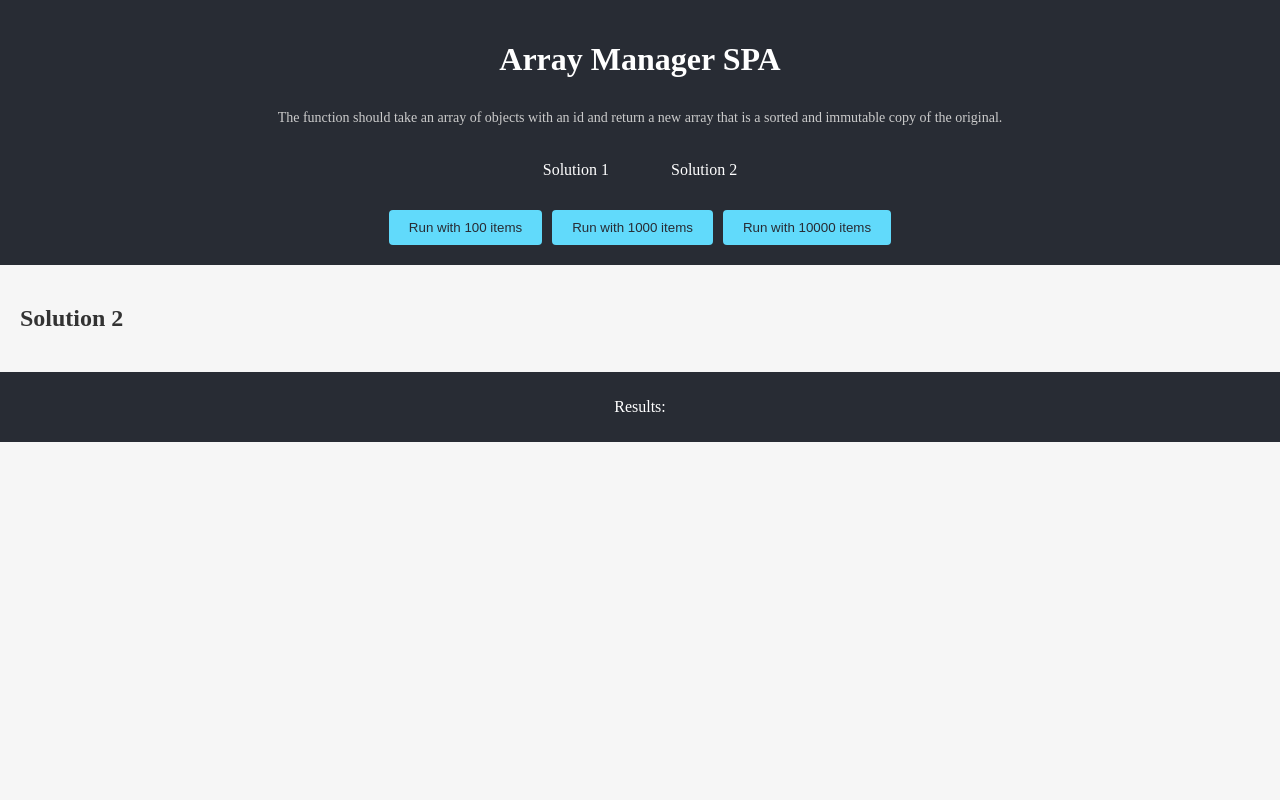
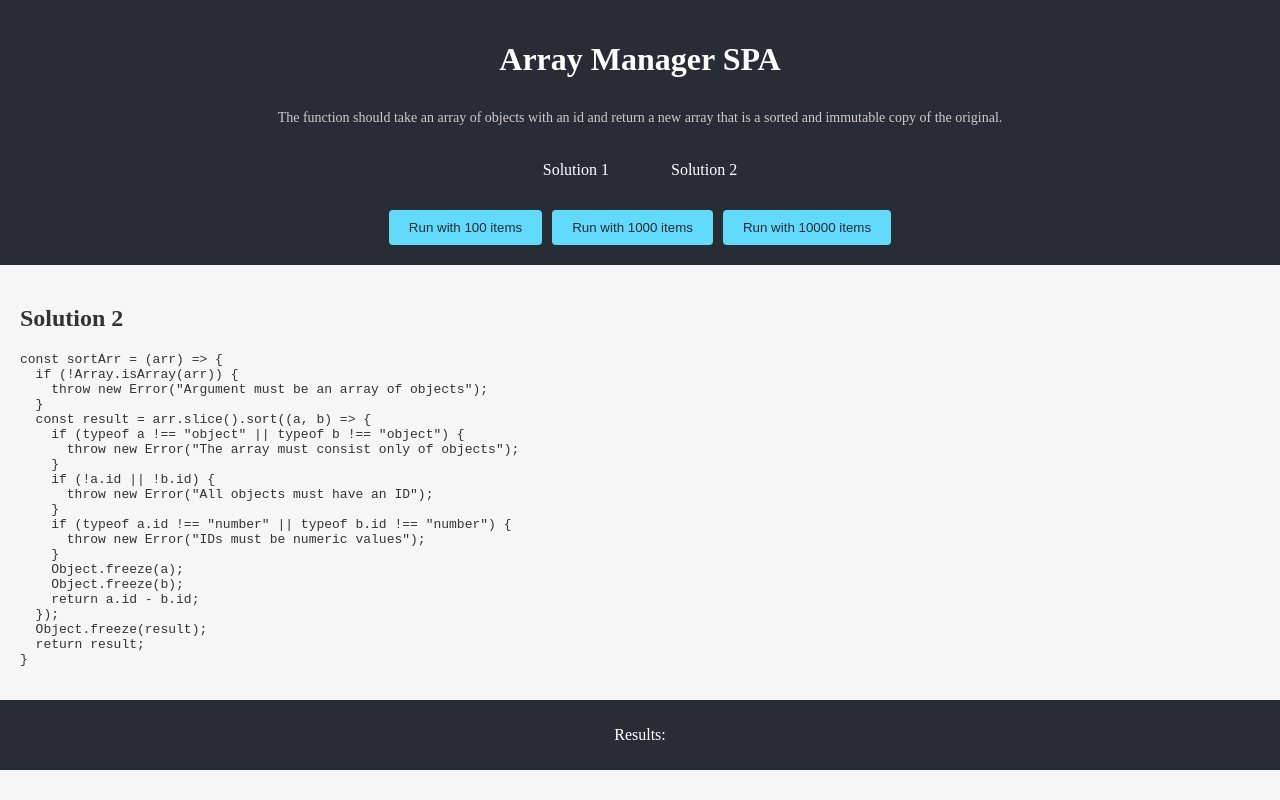
Before and after one commit to GreyHound87/array-manager, a React (Vite) app: page /solution2 in a window 1280 px wide. Built offline with nearby package versions, Linux system fonts and the light colour scheme.

Commit message:
added second solution variant

```diff
--- a/src/components/Solution1/Solution1.jsx
+++ b/src/components/Solution1/Solution1.jsx
@@ -1,37 +1,12 @@
 import React from 'react';
+import { sortArr1 } from './sortArr1';
 
 export function Solution1() {
-    const codeString = `const sortArr = (arr) => {
-    if (!Array.isArray(arr)) {
-        throw new Error('Argument must be an array of objects');
-    }
-    const sortedArr = [];
-    for (let i = 0; i < arr.length; i++) {
-        if (typeof arr[i] !== 'object') {
-            throw new Error('The array must consist only of objects');
-        }
-        if (!arr[i].id) {
-            throw new Error('All objects must have an ID');
-        }
-        if (typeof arr[i].id !== 'number') {
-            throw new Error('IDs must be numeric values');
-        }
-        if (sortedArr[arr[i].id]) {
-            throw new Error('Multiple array objects have the same ID');
-        }
-        sortedArr[arr[i].id] = structuredClone(arr[i]);
-        Object.freeze(sortedArr[arr[i].id]);
-    }
-    const result = sortedArr.flat();
-    Object.freeze(result);
-    return result;
-};`;
-
     return (
         <div>
             <h2>Solution 1</h2>
             <pre>
-                <code>{codeString}</code>
+                <code>{`const sortArr = ${sortArr1.toString()}`}</code>
             </pre>
         </div>
     );
--- a/src/components/Solution1/sortArr1.js
+++ b/src/components/Solution1/sortArr1.js
@@ -8,13 +8,14 @@ export const sortArr1 = (arr) => {
             throw new Error('The array must consist only of objects');
         }
         if (!arr[i].id) {
-            throw new Error(`Object #${i + 1} does not have an ID`);
+            throw new Error('All objects must have an ID');
         }
         if (typeof arr[i].id !== 'number') {
-            throw new Error(`Object #${i + 1} ID is not a numeric value`);
+            throw new Error('IDs must be numeric values');
         }
+        /* Optional check for unique IDs is removed because mock data contains duplicates */
         /* if (sortedArr[arr[i].id]) {
-            throw new Error(`Multiple array objects have the same ID: ${arr[i].id}`);
+            throw new Error('Multiple array objects have the same ID');
         } */
         sortedArr[arr[i].id] = structuredClone(arr[i]);
         Object.freeze(sortedArr[arr[i].id]);
--- a/src/components/Solution2/Solution2.jsx
+++ b/src/components/Solution2/Solution2.jsx
@@ -1,10 +1,13 @@
 import React from 'react';
+import { sortArr2 } from './sortArr2';
 
 export function Solution2() {
     return (
         <div>
             <h2>Solution 2</h2>
-            {/* Реализация решения 2 */}
+            <pre>
+                <code>{`const sortArr = ${sortArr2.toString()}`}</code>
+            </pre>
         </div>
     );
 }
--- /dev/null
+++ b/src/components/Solution2/sortArr2.js
@@ -0,0 +1,24 @@
+export const sortArr2 = (arr) => {
+    if (!Array.isArray(arr)) {
+        throw new Error('Argument must be an array of objects');
+    }
+
+    const result = arr.slice().sort((a, b) => {
+        if (typeof a !== 'object' || typeof b !== 'object') {
+            throw new Error('The array must consist only of objects');
+        }
+        if (!a.id || !b.id) {
+            throw new Error('All objects must have an ID');
+        }
+        if (typeof a.id !== 'number' || typeof b.id !== 'number') {
+            throw new Error('IDs must be numeric values');
+        }
+        Object.freeze(a);
+        Object.freeze(b);
+
+        return a.id - b.id;
+    });
+
+    Object.freeze(result);
+    return result;
+};
```
